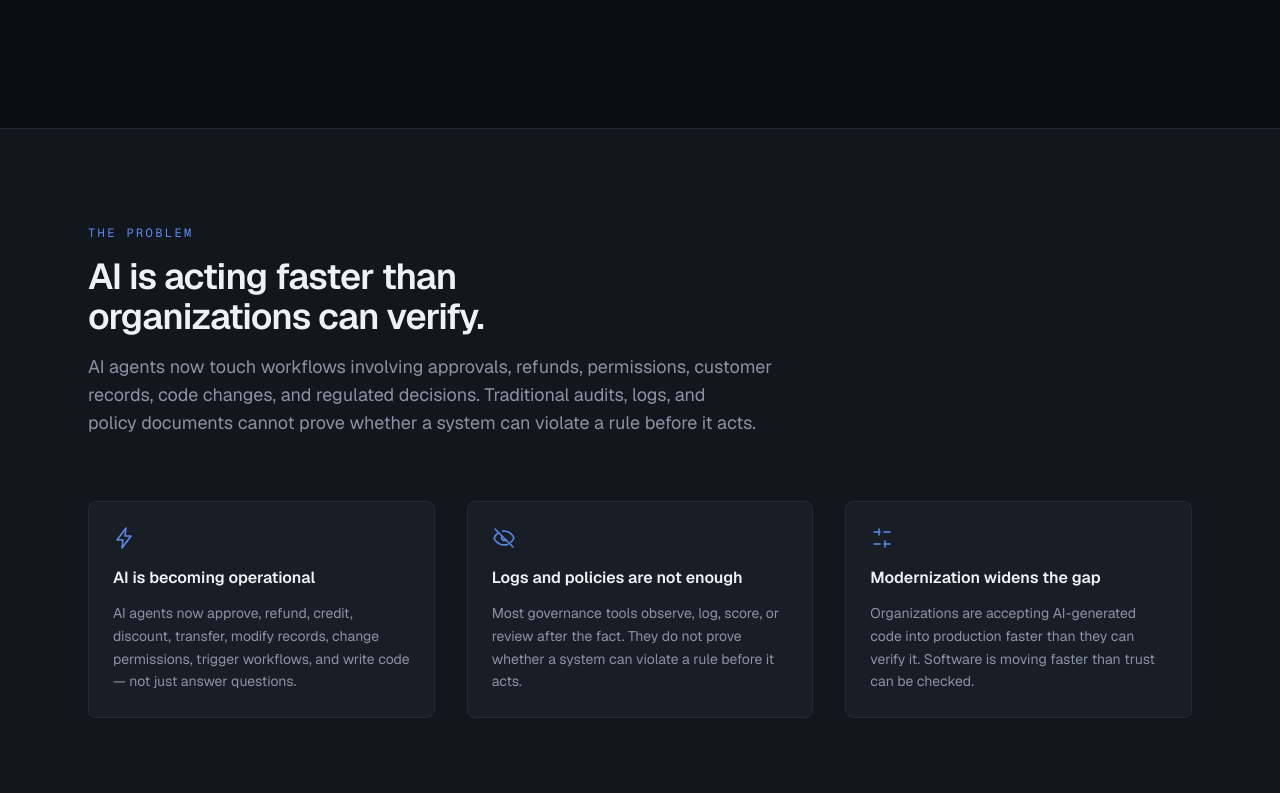
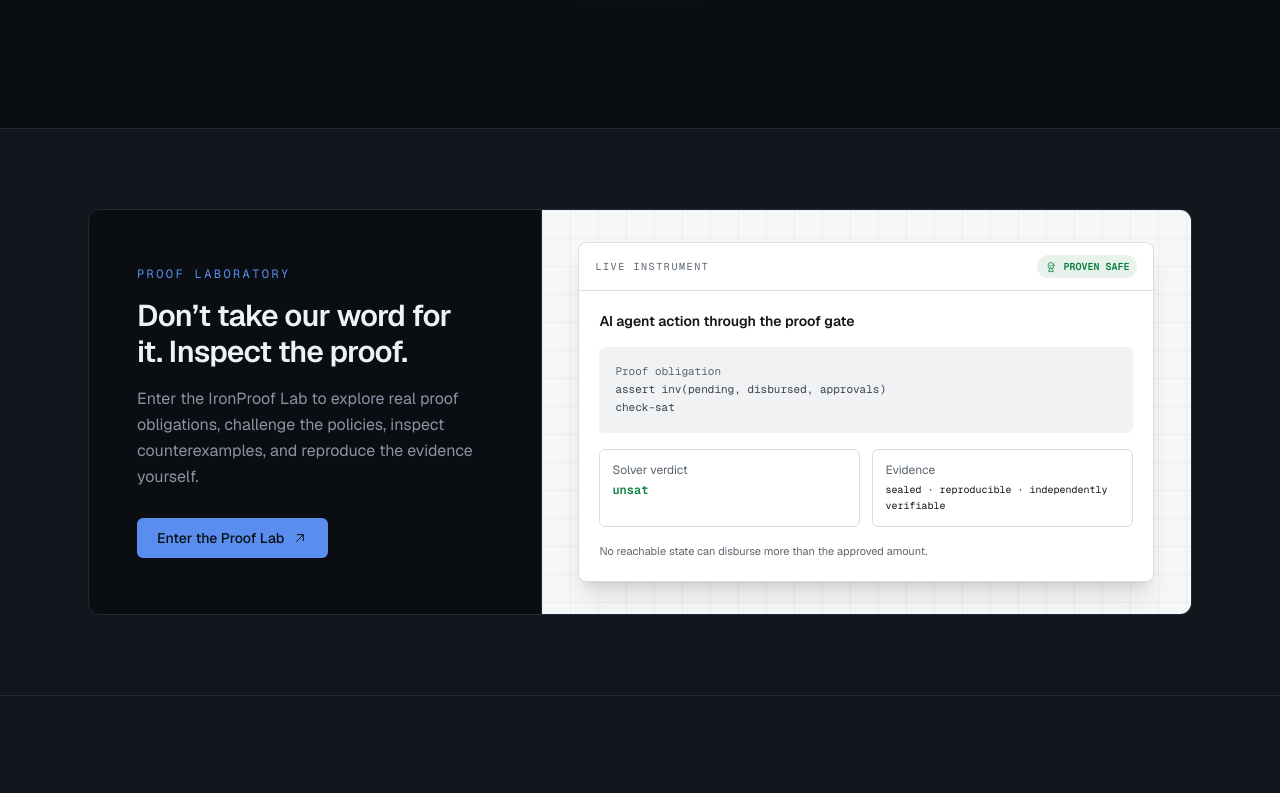
Before and after one commit to Michlaursen/ironproof, a Next.js app: page /en in a window 1280 px wide. Shown: the part 707-1500 px from the top of the page. Built offline with nearby package versions, Linux system fonts and the light colour scheme.

Commit message:
Add Proof Lab links and homepage preview

```diff
--- a/src/app/[locale]/page.tsx
+++ b/src/app/[locale]/page.tsx
@@ -2,6 +2,7 @@ import { notFound } from "next/navigation";
 import { getContent, isLocale } from "@/content";
 import { SiteHeader } from "@/components/site-header";
 import { Hero } from "@/components/hero";
+import { ProofLab } from "@/components/proof-lab";
 import { Problem } from "@/components/problem";
 import { Solution } from "@/components/solution";
 import { Products } from "@/components/products";
@@ -27,6 +28,7 @@ export default async function Home({ params }: PageProps) {
       <SiteHeader locale={locale} content={content.header} />
       <main className="flex-1">
         <Hero content={content.hero} />
+        <ProofLab content={content.lab} />
         <Problem content={content.problem} />
         <Solution content={content.solution} />
         <Products content={content.products} />
--- a/src/components/icons.tsx
+++ b/src/components/icons.tsx
@@ -119,3 +119,11 @@ export function IconCircuit({ className }: IconProps) {
     </svg>
   );
 }
+
+export function IconArrowUpRight({ className }: IconProps) {
+  return (
+    <svg {...base} className={className}>
+      <path d="M7 17 17 7M8 7h9v9" />
+    </svg>
+  );
+}
--- /dev/null
+++ b/src/components/proof-lab.tsx
@@ -0,0 +1,90 @@
+import Link from "next/link";
+import type { SiteContent } from "@/content";
+import { IconArrowUpRight, IconSeal } from "./icons";
+import { Reveal } from "./reveal";
+
+const LAB_URL = "https://lab.ironproof.ai";
+
+type ProofLabProps = {
+  content: SiteContent["lab"];
+};
+
+export function ProofLab({ content }: ProofLabProps) {
+  return (
+    <section className="border-b border-border bg-surface">
+      <div className="mx-auto max-w-6xl px-6 py-16 sm:py-20">
+        <Reveal>
+          <Link
+            href={LAB_URL}
+            target="_blank"
+            rel="noreferrer"
+            className="group grid overflow-hidden rounded-xl border border-border bg-background transition-colors hover:border-accent/70 lg:grid-cols-[0.82fr_1.18fr]"
+          >
+            <div className="flex flex-col justify-center p-7 sm:p-10 lg:p-12">
+              <p className="font-mono text-xs uppercase tracking-[0.2em] text-accent">
+                {content.eyebrow}
+              </p>
+              <h2 className="mt-4 text-2xl font-semibold tracking-tight text-balance text-foreground sm:text-3xl">
+                {content.title}
+              </h2>
+              <p className="mt-4 max-w-lg text-sm leading-relaxed text-muted sm:text-base">
+                {content.description}
+              </p>
+              <span className="mt-7 inline-flex w-fit items-center gap-2 rounded-md bg-accent px-5 py-2.5 text-sm font-medium text-accent-foreground">
+                {content.cta}
+                <IconArrowUpRight className="h-4 w-4 transition-transform group-hover:-translate-y-0.5 group-hover:translate-x-0.5" />
+              </span>
+            </div>
+
+            <div className="relative min-h-80 border-t border-border bg-[#f6f7f8] p-5 text-[#14171a] sm:p-8 lg:border-t-0 lg:border-l">
+              <div className="absolute inset-0 bg-[linear-gradient(to_right,rgba(20,23,26,0.045)_1px,transparent_1px),linear-gradient(to_bottom,rgba(20,23,26,0.045)_1px,transparent_1px)] bg-[size:28px_28px]" />
+              <div className="relative mx-auto max-w-xl overflow-hidden rounded-lg border border-[#d9dde1] bg-white shadow-xl shadow-black/10">
+                <div className="flex items-center justify-between border-b border-[#d9dde1] px-4 py-3">
+                  <span className="font-mono text-[10px] uppercase tracking-[0.16em] text-[#5b6570]">
+                    {content.previewLabel}
+                  </span>
+                  <span className="flex items-center gap-1.5 rounded-full bg-[#0a7d3c]/10 px-2 py-1 font-mono text-[10px] font-semibold text-[#0a7d3c]">
+                    <IconSeal className="h-3 w-3" />
+                    {content.previewStatus}
+                  </span>
+                </div>
+
+                <div className="p-4 sm:p-5">
+                  <h3 className="text-sm font-semibold">{content.previewTitle}</h3>
+                  <div className="mt-4 rounded-md bg-[#f0f2f4] p-4 font-mono text-[11px] leading-relaxed text-[#39424c]">
+                    <span className="text-[#5b6570]">
+                      {content.obligationLabel}
+                    </span>
+                    <br />
+                    assert inv(pending, disbursed, approvals)
+                    <br />
+                    check-sat
+                  </div>
+
+                  <dl className="mt-4 grid gap-3 text-xs sm:grid-cols-2">
+                    <div className="rounded-md border border-[#d9dde1] p-3">
+                      <dt className="text-[#5b6570]">{content.verdictLabel}</dt>
+                      <dd className="mt-1 font-mono font-semibold text-[#0a7d3c]">
+                        {content.verdict}
+                      </dd>
+                    </div>
+                    <div className="rounded-md border border-[#d9dde1] p-3">
+                      <dt className="text-[#5b6570]">{content.evidenceLabel}</dt>
+                      <dd className="mt-1 font-mono text-[10px] leading-relaxed">
+                        {content.evidence}
+                      </dd>
+                    </div>
+                  </dl>
+
+                  <p className="mt-4 text-[11px] leading-relaxed text-[#5b6570]">
+                    {content.obligation}
+                  </p>
+                </div>
+              </div>
+            </div>
+          </Link>
+        </Reveal>
+      </div>
+    </section>
+  );
+}
--- a/src/components/site-header.tsx
+++ b/src/components/site-header.tsx
@@ -29,11 +29,13 @@ export function SiteHeader({ content, locale }: SiteHeaderProps) {
           />
         </Link>
 
-        <nav className="hidden items-center gap-8 md:flex">
+        <nav className="hidden items-center gap-6 lg:flex xl:gap-8">
           {content.nav.map((link) => (
             <Link
               key={link.href}
               href={link.href}
+              target={link.href.startsWith("http") ? "_blank" : undefined}
+              rel={link.href.startsWith("http") ? "noreferrer" : undefined}
               className="text-sm text-muted transition-colors hover:text-foreground"
             >
               {link.label}
@@ -52,7 +54,7 @@ export function SiteHeader({ content, locale }: SiteHeaderProps) {
           */}
           <a
             href={otherLocaleHref}
-            className="hidden rounded-md border border-border px-2.5 py-1.5 font-mono text-xs text-muted transition-colors hover:border-accent hover:text-foreground md:inline-flex"
+            className="hidden rounded-md border border-border px-2.5 py-1.5 font-mono text-xs text-muted transition-colors hover:border-accent hover:text-foreground lg:inline-flex"
           >
             {content.langSwitchLabel}
           </a>
@@ -69,7 +71,7 @@ export function SiteHeader({ content, locale }: SiteHeaderProps) {
             onClick={() => setOpen((v) => !v)}
             aria-label={open ? "Close menu" : "Open menu"}
             aria-expanded={open}
-            className="flex h-9 w-9 shrink-0 items-center justify-center rounded-md border border-border text-foreground md:hidden"
+            className="flex h-9 w-9 shrink-0 items-center justify-center rounded-md border border-border text-foreground lg:hidden"
           >
             {open ? <IconClose className="h-4 w-4" /> : <IconMenu className="h-4 w-4" />}
           </button>
@@ -77,12 +79,14 @@ export function SiteHeader({ content, locale }: SiteHeaderProps) {
       </div>
 
       {open ? (
-        <nav className="border-t border-border bg-background md:hidden">
+        <nav className="border-t border-border bg-background lg:hidden">
           <div className="mx-auto flex max-w-6xl flex-col px-6 py-2">
             {content.nav.map((link) => (
               <Link
                 key={link.href}
                 href={link.href}
+                target={link.href.startsWith("http") ? "_blank" : undefined}
+                rel={link.href.startsWith("http") ? "noreferrer" : undefined}
                 onClick={() => setOpen(false)}
                 className="border-b border-border py-3.5 text-sm text-muted last:border-b-0 hover:text-foreground"
               >
--- a/src/content/en.ts
+++ b/src/content/en.ts
@@ -14,6 +14,7 @@ export const en: SiteContent = {
       { href: "#use-cases", label: "Use Cases" },
       { href: "#sovereignty", label: "Sovereignty" },
       { href: "#proof-points", label: "Proof" },
+      { href: "https://lab.ironproof.ai", label: "Proof Lab" },
     ],
     cta: "Request a demo",
     langSwitchLabel: "FR",
@@ -42,6 +43,22 @@ export const en: SiteContent = {
       footnote:
         "Independently verifiable, even offline — without trusting the original system.",
     },
+  },
+  lab: {
+    eyebrow: "Proof Laboratory",
+    title: "Don’t take our word for it. Inspect the proof.",
+    description:
+      "Enter the IronProof Lab to explore real proof obligations, challenge the policies, inspect counterexamples, and reproduce the evidence yourself.",
+    cta: "Enter the Proof Lab",
+    previewLabel: "LIVE INSTRUMENT",
+    previewTitle: "AI agent action through the proof gate",
+    previewStatus: "PROVEN SAFE",
+    obligationLabel: "Proof obligation",
+    obligation: "No reachable state can disburse more than the approved amount.",
+    verdictLabel: "Solver verdict",
+    verdict: "unsat",
+    evidenceLabel: "Evidence",
+    evidence: "sealed · reproducible · independently verifiable",
   },
   problem: {
     eyebrow: "The problem",
--- a/src/content/fr.ts
+++ b/src/content/fr.ts
@@ -14,6 +14,7 @@ export const fr: SiteContent = {
       { href: "#use-cases", label: "Cas d’usage" },
       { href: "#sovereignty", label: "Souveraineté" },
       { href: "#proof-points", label: "Preuves" },
+      { href: "https://lab.ironproof.ai", label: "Laboratoire" },
     ],
     cta: "Demander une démo",
     langSwitchLabel: "EN",
@@ -42,6 +43,23 @@ export const fr: SiteContent = {
       footnote:
         "Vérifiable de façon indépendante, même hors ligne — sans avoir à faire confiance au système d’origine.",
     },
+  },
+  lab: {
+    eyebrow: "Laboratoire de preuve",
+    title: "Ne nous croyez pas sur parole. Inspectez la preuve.",
+    description:
+      "Entrez dans le laboratoire IronProof pour explorer de véritables obligations de preuve, mettre les politiques à l’épreuve, inspecter les contre-exemples et reproduire vous-même les résultats.",
+    cta: "Entrer dans le laboratoire",
+    previewLabel: "INSTRUMENT EN DIRECT",
+    previewTitle: "Action d’un agent IA au seuil de preuve",
+    previewStatus: "SÉCURITÉ PROUVÉE",
+    obligationLabel: "Obligation de preuve",
+    obligation:
+      "Aucun état accessible ne peut débourser plus que le montant approuvé.",
+    verdictLabel: "Verdict du solveur",
+    verdict: "unsat",
+    evidenceLabel: "Preuve",
+    evidence: "scellée · reproductible · vérifiable indépendamment",
   },
   problem: {
     eyebrow: "Le problème",
--- a/src/content/types.ts
+++ b/src/content/types.ts
@@ -25,6 +25,21 @@ export type SiteContent = {
       rows: { label: string; value: string }[];
       footnote: string;
     };
+  };
+  lab: {
+    eyebrow: string;
+    title: string;
+    description: string;
+    cta: string;
+    previewLabel: string;
+    previewTitle: string;
+    previewStatus: string;
+    obligationLabel: string;
+    obligation: string;
+    verdictLabel: string;
+    verdict: string;
+    evidenceLabel: string;
+    evidence: string;
   };
   problem: {
     eyebrow: string;
```
